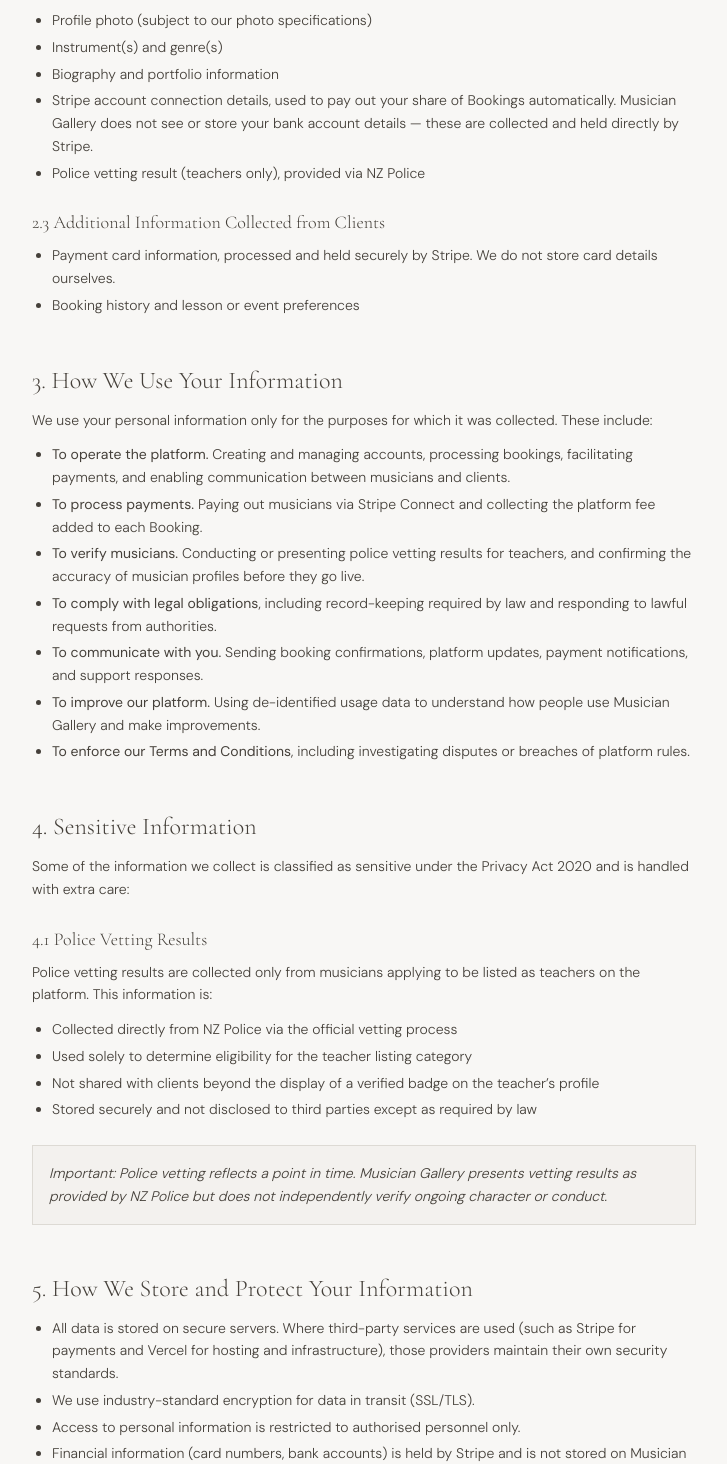
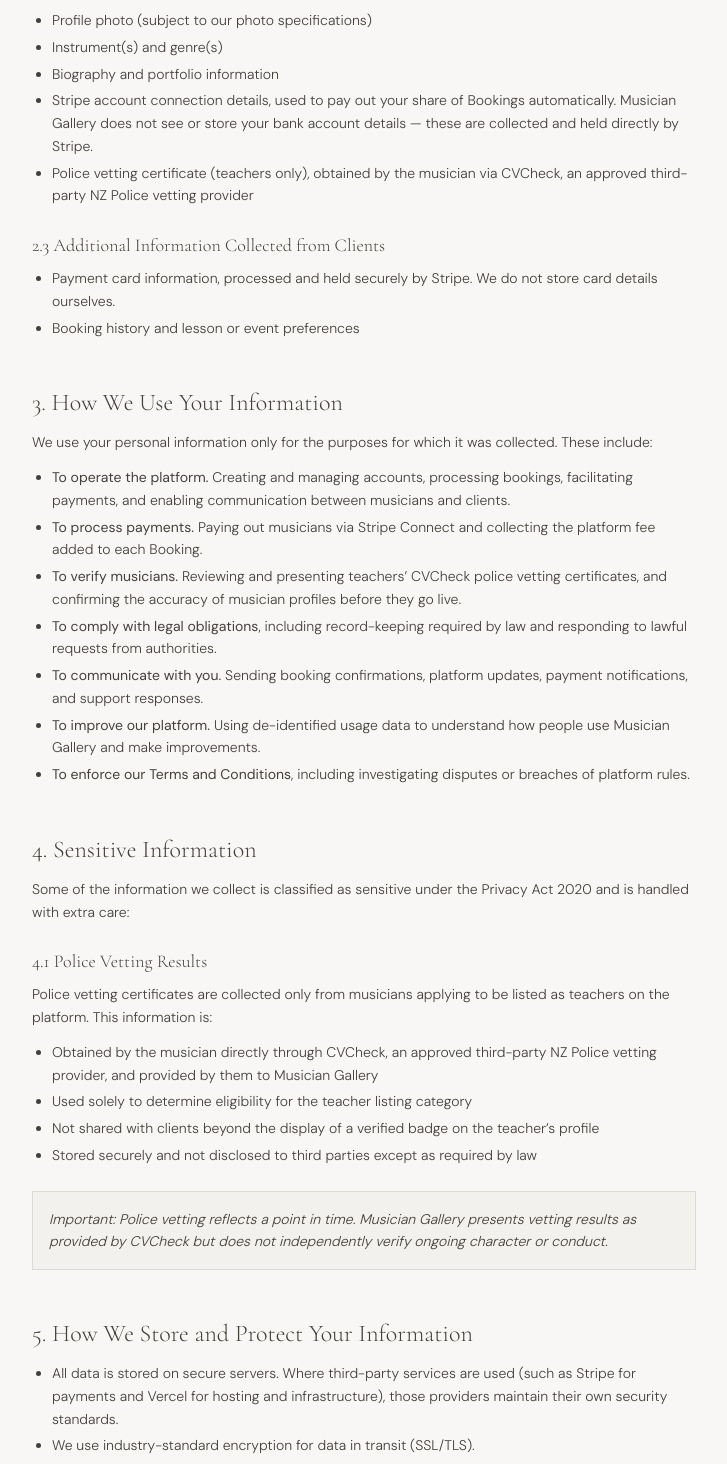
Before and after one commit to musiciangallery/Musician-Gallery, a Next.js app: page /privacy in a window 1280 px wide. Shown: the part 1110-2574 px from the top of the page, without its empty margins (276-1003 px from the left). Built offline with nearby package versions, Linux system fonts and the light colour scheme.

Commit message:
Update page.tsx

```diff
--- a/src/app/privacy/page.tsx
+++ b/src/app/privacy/page.tsx
@@ -72,7 +72,11 @@ export default function PrivacyPage() {
           your bank account details &mdash; these are collected and held
           directly by Stripe.
         </li>
-        <li>Police vetting result (teachers only), provided via NZ Police</li>
+        <li>
+          Police vetting certificate (teachers only), obtained by the
+          musician via CVCheck, an approved third-party NZ Police vetting
+          provider
+        </li>
       </ul>
       <h3 className={h3}>2.3 Additional Information Collected from Clients</h3>
       <ul className={ul}>
@@ -100,9 +104,9 @@ export default function PrivacyPage() {
           Booking.
         </li>
         <li>
-          <strong>To verify musicians.</strong> Conducting or presenting
-          police vetting results for teachers, and confirming the accuracy
-          of musician profiles before they go live.
+          <strong>To verify musicians.</strong> Reviewing and presenting
+          teachers&rsquo; CVCheck police vetting certificates, and
+          confirming the accuracy of musician profiles before they go live.
         </li>
         <li>
           <strong>To comply with legal obligations</strong>, including
@@ -132,11 +136,16 @@ export default function PrivacyPage() {
       </p>
       <h3 className={h3}>4.1 Police Vetting Results</h3>
       <p className={p}>
-        Police vetting results are collected only from musicians applying
-        to be listed as teachers on the platform. This information is:
+        Police vetting certificates are collected only from musicians
+        applying to be listed as teachers on the platform. This
+        information is:
       </p>
       <ul className={ul}>
-        <li>Collected directly from NZ Police via the official vetting process</li>
+        <li>
+          Obtained by the musician directly through CVCheck, an approved
+          third-party NZ Police vetting provider, and provided by them to
+          Musician Gallery
+        </li>
         <li>Used solely to determine eligibility for the teacher listing category</li>
         <li>
           Not shared with clients beyond the display of a verified badge on
@@ -146,7 +155,7 @@ export default function PrivacyPage() {
       </ul>
       <div className={callout}>
         Important: Police vetting reflects a point in time. Musician
-        Gallery presents vetting results as provided by NZ Police but does
+        Gallery presents vetting results as provided by CVCheck but does
         not independently verify ongoing character or conduct.
       </div>
       <h2 className={h2}>5. How We Store and Protect Your Information</h2>
```
